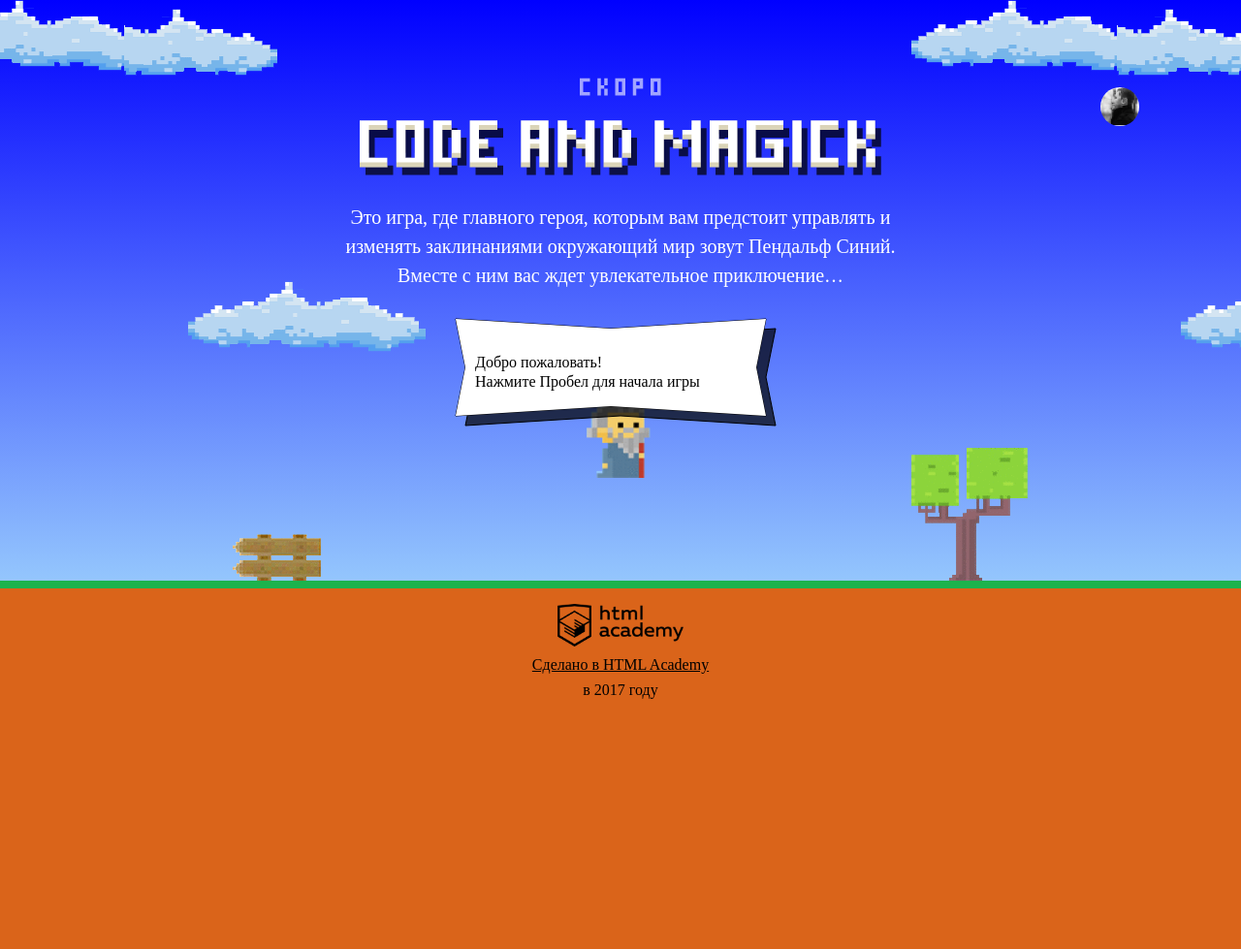
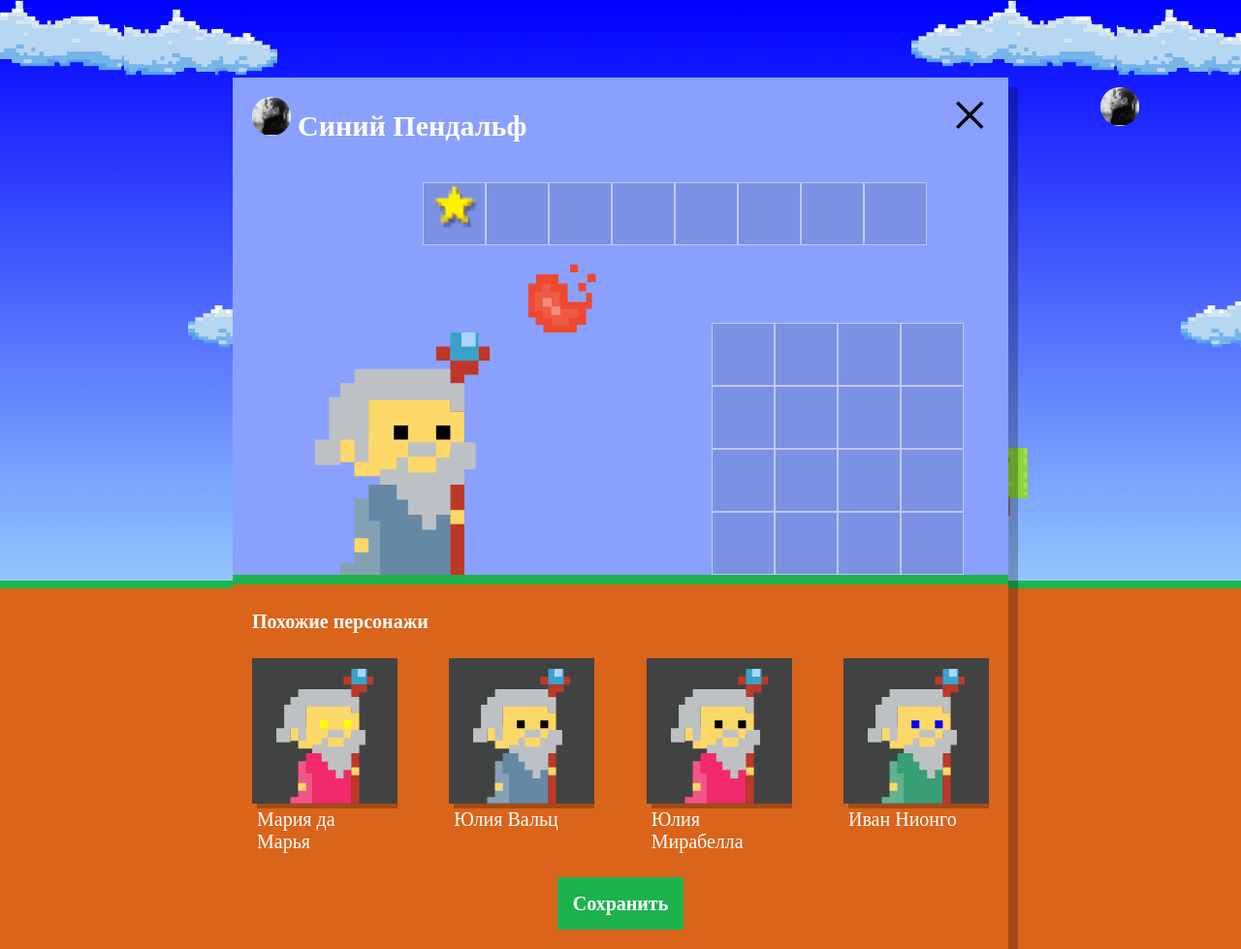
Before and after one commit to GaisinMD/code-and-magick--HTMLAcademy_Javascript-1_example-project, a website: page index.html in a window 1280 px wide. Shown: the whole page at 97% size. Before the commit the page ends 800 px from the top, so only its background shows below. Drawn offline with Linux system fonts and the light colour scheme; a web font is replaced by a local one.

Commit message:
Третье задание учебного проекта

```diff
--- a/index.html
+++ b/index.html
@@ -203,6 +203,7 @@
   }
 </script>
 
+<script src="js/setup.js"></script>
 <script src="js/stat.js"></script>
 <script src="js/game.js"></script>
 
--- /dev/null
+++ b/js/setup.js
@@ -0,0 +1,44 @@
+'use strict';
+
+var similarWizardTemplate = document.querySelector('#similar-wizard-template ').content.querySelector('.setup-similar-item');
+var setupSimilarList = document.querySelector('.setup-similar-list');
+var fragment = document.createDocumentFragment();
+
+var WIZARDS_QUANTITY = 4;
+var wizardFirstNamesList = ['Иван', 'Хуан Себастьян', 'Мария', 'Кристоф', 'Виктор', 'Юлия', 'Люпита', 'Вашингтон'];
+var wizardLastNamesList = ['да Марья', 'Верон', 'Мирабелла', 'Вальц', 'Онопко', 'Топольницкая', 'Нионго', 'Ирвинг'];
+var wizardCoatColorsList = ['rgb(101, 137, 164)', 'rgb(241, 43, 107)', 'rgb(146, 100, 161)', 'rgb(56, 159, 117)', 'rgb(215, 210, 55)', 'rgb(0, 0, 0)'];
+var wizardEyesColorsList = ['black', 'red', 'blue', 'yellow', 'green'];
+var wizardsList = [];
+
+var generateViews = function (firstNamesList, lastNamesList, coatColorsList, eyesColorsList, count) {
+  var charsList = [];
+  for (var i = 0; i < count; i++) {
+    var view = {};
+    view.name = firstNamesList[Math.floor(Math.random() * (firstNamesList.length))] + ' ' + lastNamesList[Math.floor(Math.random() * (lastNamesList.length))];
+    view.coatColor = coatColorsList[Math.floor(Math.random() * (coatColorsList.length))];
+    view.eyesColor = eyesColorsList[Math.floor(Math.random() * (eyesColorsList.length))];
+    charsList.push(view);
+  }
+  return charsList;
+};
+
+var generateTemplate = function (template, item) {
+  var templateElement = template.cloneNode(true);
+  templateElement.querySelector('.setup-similar-label').textContent = item.name;
+  templateElement.querySelector('.wizard-coat').style.fill = item.coatColor;
+  templateElement.querySelector('.wizard-eyes').style.fill = item.eyesColor;
+  return templateElement;
+};
+
+document.querySelector('.setup').classList.remove('hidden');
+
+wizardsList = generateViews(wizardFirstNamesList, wizardLastNamesList, wizardCoatColorsList, wizardEyesColorsList, WIZARDS_QUANTITY);
+
+for (var i = 0; i < wizardsList.length; i++) {
+  fragment.appendChild(generateTemplate(similarWizardTemplate, wizardsList[i]));
+}
+
+setupSimilarList.appendChild(fragment);
+
+document.querySelector('.setup-similar').classList.remove('hidden');
```
